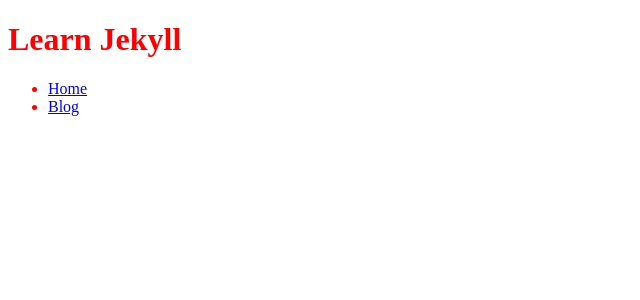
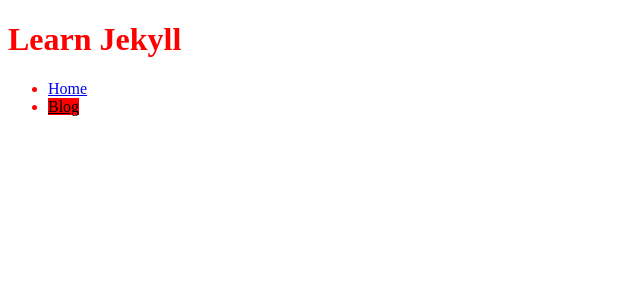
Before and after one commit to nahid-hridoy/jekyll-learn, a Jekyll site: the page built from blog.html, in a window 1280 px wide. Shown: the top 300 px of the page, without its empty margins (0-640 px from the left). Built offline with Jekyll 4.4.1, drawn with Linux system fonts in a browser that asks for light colours; Markdown is read by kramdown in place of the engine named in the settings.

Commit message:
add current menu highlighter css

```diff
--- a/_includes/nav.html
+++ b/_includes/nav.html
@@ -1,6 +1,6 @@
 <nav>
   <ul>
-    <li><a href="{{site.baseurl}}index.html" class="{% if page.url== '/index.html' %}current{% endif %}">Home</li>
-    <li><a href="{{site.baseurl}}blog.html">Blog</li>
+    <li><a href="{{site.baseurl}}index.html" class="{% if page.url == '/index.html' %}current{% endif %}">Home</li>
+    <li><a href="{{site.baseurl}}blog.html" class="{% if page.url == '/blog.html' %}current{% endif %}">Blog</li>
   </ul>
 </nav>
```
